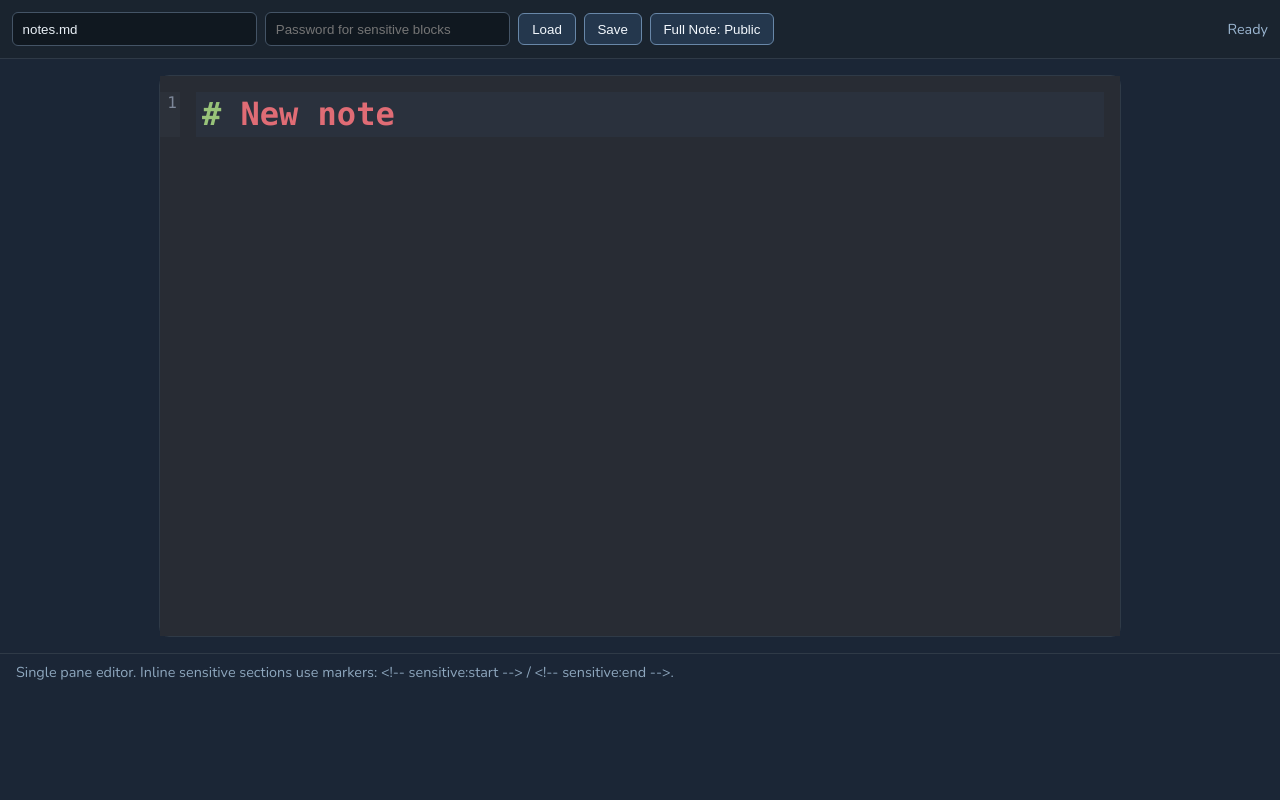
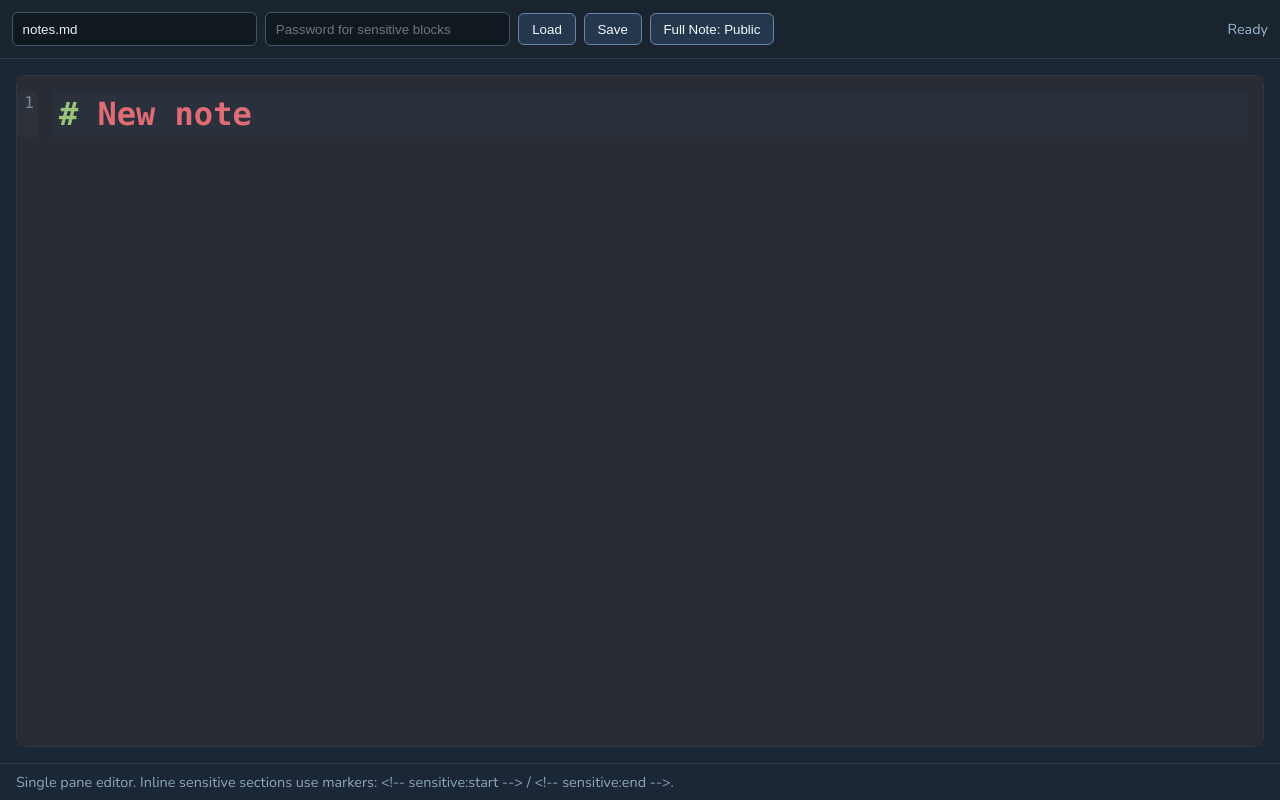
Before and after one commit to leandersteiner/go-md-notes, a React (Vite) app in the folder frontend/: page / in a window 1280 px wide. Built offline with nearby package versions, Linux system fonts and the light colour scheme.

Commit message:
fix sizing for main editor

```diff
--- a/frontend/src/App.css
+++ b/frontend/src/App.css
@@ -1,7 +1,8 @@
 .app-shell {
-    height: 100%;
+    height: 100vh;
     display: flex;
     flex-direction: column;
+    min-height: 0;
 }
 
 .toolbar {
@@ -44,15 +45,25 @@
     padding: 1rem;
     text-align: left;
     display: flex;
+    min-width: 0;
+    flex: 1 1 auto;
+    min-height: 0;
 }
 
 .main-editor-cm {
     width: 100%;
-    max-width: 960px;
-    margin: 0 auto;
+    max-width: none;
+    margin: 0;
+    min-width: 0;
+    flex: 1 1 auto;
+    min-height: 0;
     border: 1px solid #2f3a47;
     border-radius: 10px;
     background: #0d141c;
+}
+
+.main-editor-cm .cm-editor {
+    height: 100%;
 }
 
 .hint {
--- a/frontend/src/App.tsx
+++ b/frontend/src/App.tsx
@@ -71,7 +71,7 @@ function App() {
                         EditorView.lineWrapping,
                         EditorView.theme({
                             "&": {
-                                minHeight: "70vh",
+                                height: "100%",
                                 fontSize: "16px",
                             },
                             ".cm-scroller": {
```
Also changed, not shown: 1 other file (tests, documents, lock files or other folders).
